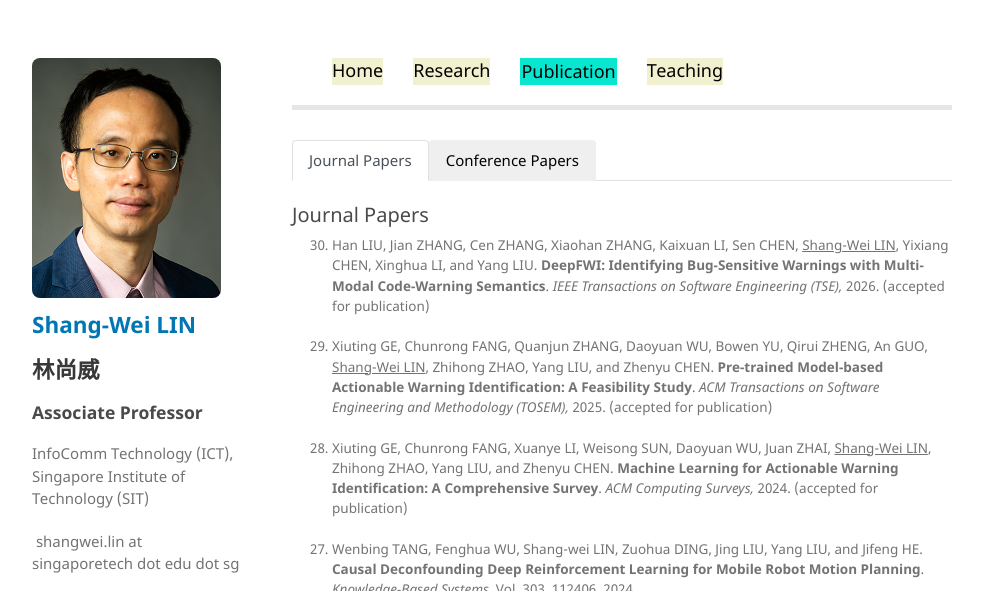
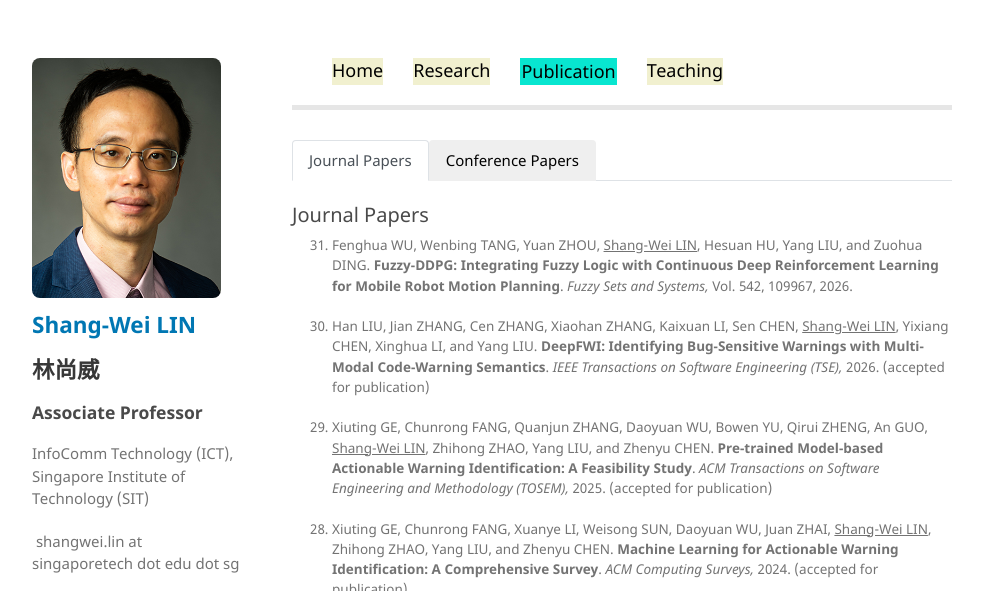
Before and after one commit to shangweilin/shangweilin.github.io, a Jekyll site: the page built from publication.html, in a window 1280 px wide and 900 px high, cut to the strip 0-591 px from the top of the window. Shown: the whole strip, without its empty margins (148-1131 px from the left). Built offline with Jekyll 4.4.1, drawn with Linux system fonts in a browser that asks for light colours.

Commit message:
Add the Fuzzy-DDPG journal paper accepted on 2026.

```diff
--- a/_data/journal-papers.yml
+++ b/_data/journal-papers.yml
@@ -19,6 +19,30 @@
   publish-detail:
   year:
   remark: (accepted for publication)
+
+- authors:
+  - name: Fenghua
+    last-name: Wu
+  - name: Wenbing
+    last-name: Tang
+  - name: Yuan
+    last-name: Zhou
+  - name: Shang-Wei
+    last-name: Lin
+  - name: Hesuan
+    last-name: Hu
+  - name: Yang
+    last-name: Liu
+  - name: Zuohua
+    last-name: Ding
+  highlight-author:
+    name: Shang-Wei
+    last-name: Lin
+  title: "Fuzzy-DDPG: Integrating Fuzzy Logic with Continuous Deep Reinforcement Learning for Mobile Robot Motion Planning"
+  venue: Fuzzy Sets and Systems
+  publish-detail: Vol. 542, 109967
+  year: 2026
+  remark:
 
 - authors:
   - name: Han
```
